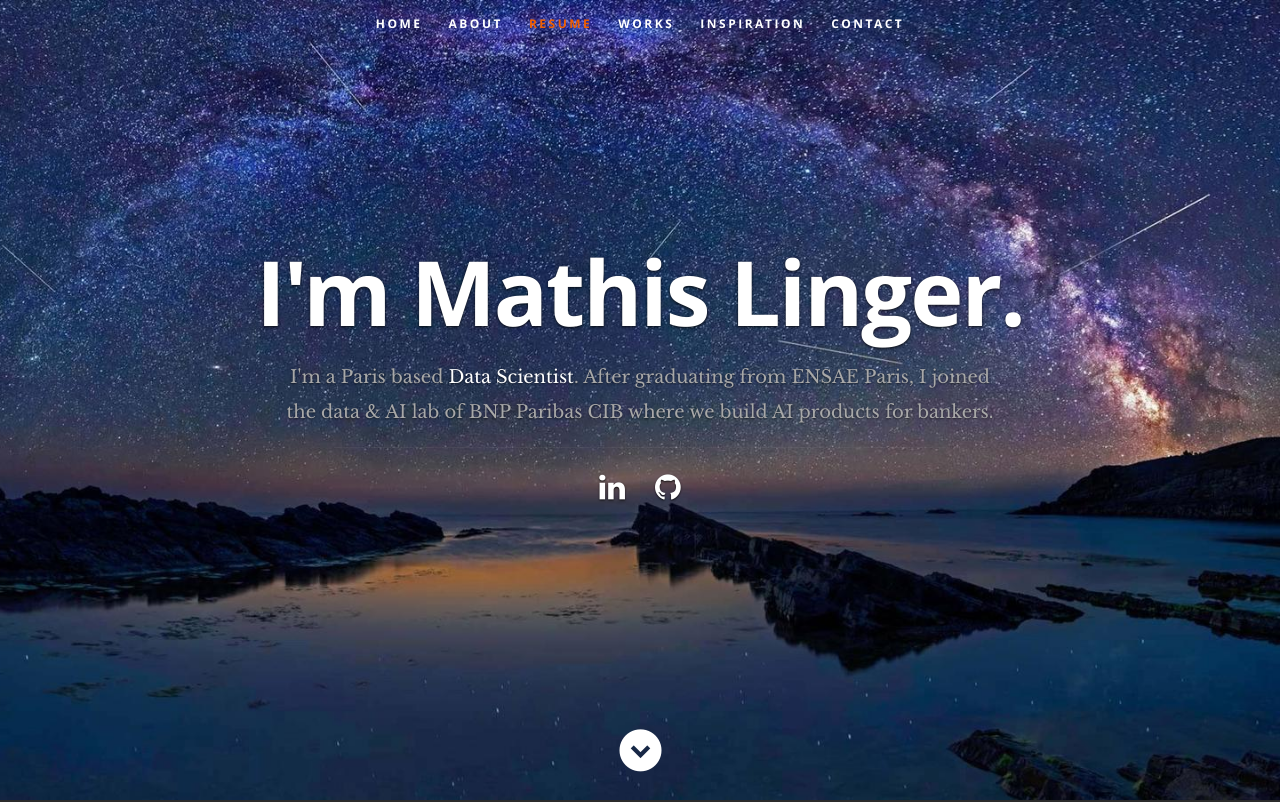
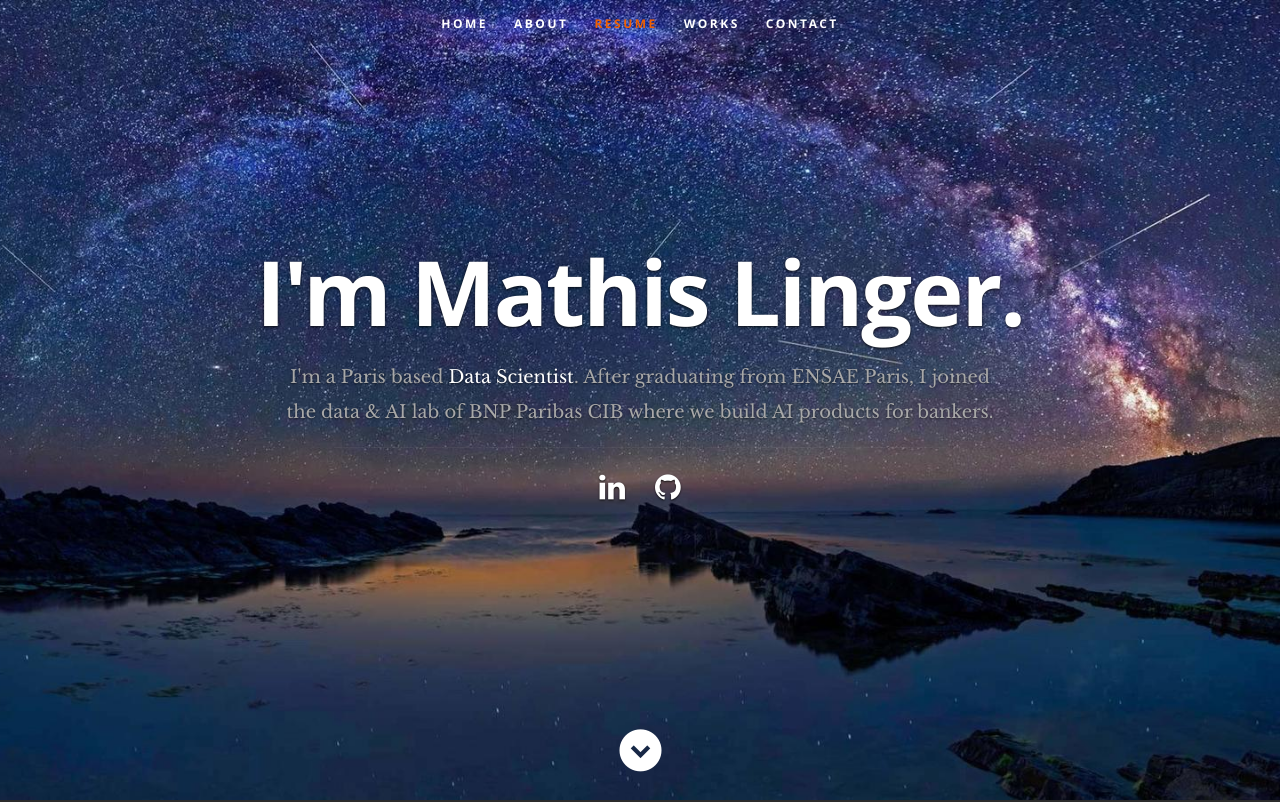
Before and after one commit to mathislinger/resume, a React (Create React App) app: page / in a window 1280 px wide. Shown: the top 802 px of the page. Built offline with nearby package versions, Linux system fonts and the light colour scheme.

Commit message:
Remove inspiration

```diff
--- a/src/App.js
+++ b/src/App.js
@@ -40,7 +40,6 @@
         <About data={this.state.resumeData.main}/>
         <Resume data={this.state.resumeData.resume}/>
         <Portfolio data={this.state.resumeData.portfolio}/>
-        <Testimonials data={this.state.resumeData.testimonials}/>
         <Contact data={this.state.resumeData.main}/>
         <Footer data={this.state.resumeData.main}/>
       </div>
--- a/src/Components/Header.js
+++ b/src/Components/Header.js
@@ -26,7 +26,6 @@
             <li><a className="smoothscroll" href="#about">About</a></li>
 	         <li><a className="smoothscroll" href="#resume">Resume</a></li>
             <li><a className="smoothscroll" href="#portfolio">Works</a></li>
-            <li><a className="smoothscroll" href="#testimonials">Inspiration</a></li>
             <li><a className="smoothscroll" href="#contact">Contact</a></li>
          </ul>
 
```
